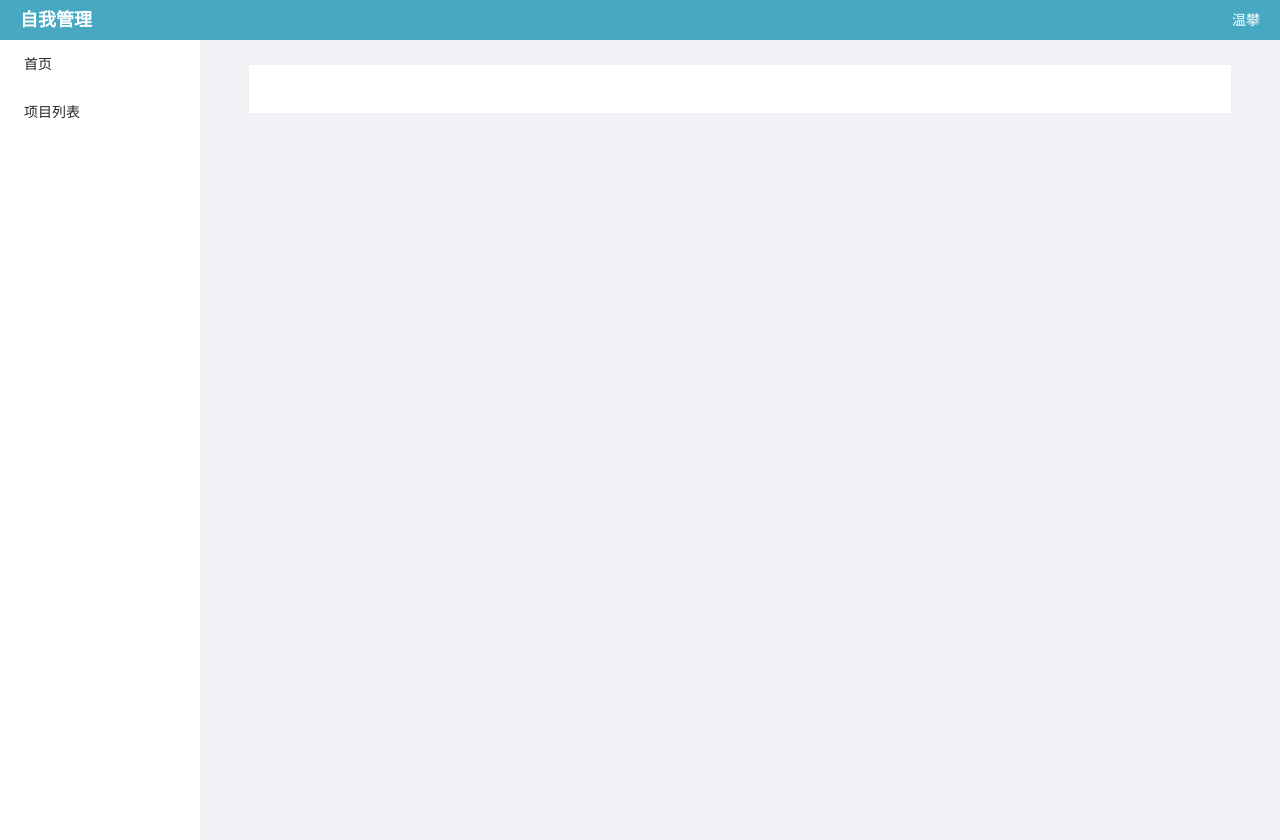
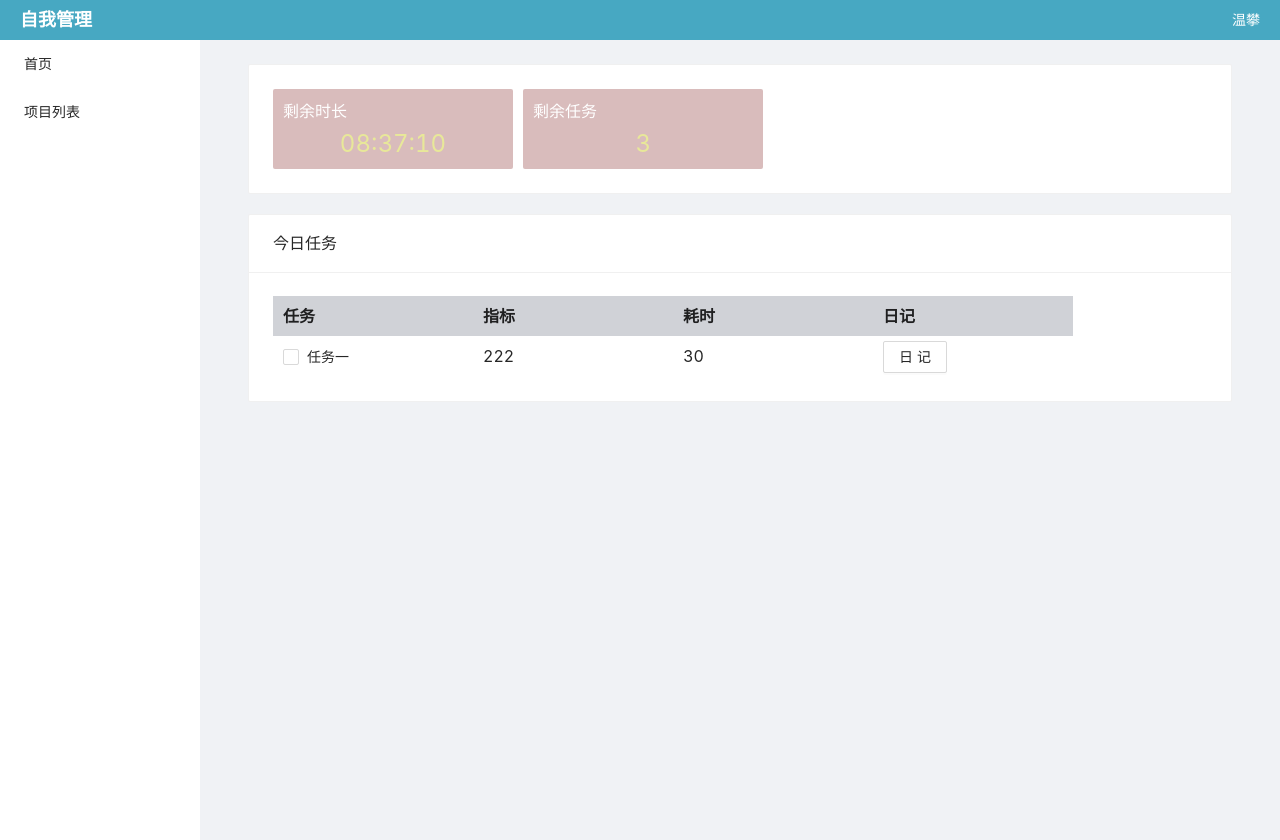
Before and after one commit to cnwenpan/personal-practice-web, a React (Create React App) app: page /#/home in a window 1280 px wide. Built offline with nearby package versions, Linux system fonts and the light colour scheme.

Commit message:
ui completed

```diff
--- /dev/null
+++ b/src/components/CheckList/index.js
@@ -0,0 +1,29 @@
+import React, {Component} from 'react';
+import {Checkbox,Button} from "antd";
+import './index.less'
+
+class CheckList extends Component {
+    render() {
+        return (
+            <div className="check_list">
+                <div className="check_list_header">
+                    <div>任务</div>
+                    <div>指标</div>
+                    <div>耗时</div>
+                    <div>日记</div>
+
+                </div>
+                <div className="check_list_body">
+                    <div><Checkbox>任务一</Checkbox></div>
+                    <div>222</div>
+                    <div>30</div>
+                    <div><Button>日记</Button></div>
+                </div>
+            </div>
+
+        )
+            ;
+    }
+}
+
+export default CheckList;
--- /dev/null
+++ b/src/components/CheckList/index.less
@@ -0,0 +1,26 @@
+.check_list {
+  .check_list_header {
+    display: flex;
+    justify-content: flex-start;
+    &>div{
+      width: 200px;
+      background: #d0d2d7;
+      line-height: 40px;
+      padding: 0 10px;
+      font-size: 16px;
+      font-weight: bold;
+    }
+  }
+
+  .check_list_body {
+    display: flex;
+    justify-content: flex-start;
+    &>div{
+      width: 200px;
+      padding: 0 10px;
+      line-height: 40px;
+      font-size: 16px;
+    }
+  }
+
+}
--- /dev/null
+++ b/src/components/InfoBlock/index.js
@@ -0,0 +1,18 @@
+import React, {Component} from 'react';
+import './index.less'
+
+class InfoBlock extends Component {
+    render() {
+        const {label, value, format} = this.props;
+        return (
+            <div className="info_block">
+                <div className="info_block_label">
+                    {label}
+                </div>
+                <div className="info_block_value">{format ? format(value) : value}</div>
+            </div>
+        );
+    }
+}
+
+export default InfoBlock;
--- /dev/null
+++ b/src/components/InfoBlock/index.less
@@ -0,0 +1,20 @@
+.info_block{
+  width: 100%;
+  height: 80px;
+  background-color: #d9bcbc;
+  padding: 10px;
+  border-radius: 2px;
+  min-width: 240px;
+  .info_block_label{
+    font-size: 16px;
+    color: #ffffff;
+  }
+  .info_block_value{
+    font-size: 24px;
+    text-align: center;
+    line-height: 40px;
+    color: #e8e899;
+  }
+
+
+}
--- a/src/layout/Header/index.js
+++ b/src/layout/Header/index.js
@@ -1,5 +1,4 @@
 import React, {Component} from 'react';
-
 import './index.less'
 
 class Header extends Component {
--- a/src/pages/Home/index.js
+++ b/src/pages/Home/index.js
@@ -1,16 +1,28 @@
 import React, {Component} from 'react';
-import {Card} from 'antd'
+import {Card,Row,Col} from 'antd'
+import moment from 'moment'
+import InfoBlock from "@/components/InfoBlock";
+import CheckList from '@/components/CheckList'
 
 class Home extends Component {
     render() {
         return (
             <div>
                 <Card>
-
+                    <Row gutter={10}>
+                        <Col>
+                            <InfoBlock label="剩余时长" value={new Date().getTime()} format={(value)=>moment(value).format('hh:mm:ss')}/>
+                        </Col>
+                        <Col>
+                            <InfoBlock label="剩余任务" value={3} />
+                        </Col>
+                    </Row>
+                </Card>
+                <Card style={{marginTop:20}} title="今日任务">
+                    <CheckList />
                 </Card>
             </div>
         );
     }
 }
-
 export default Home;
```
Also changed, not shown: 1 other file (tests, documents, lock files or other folders).
